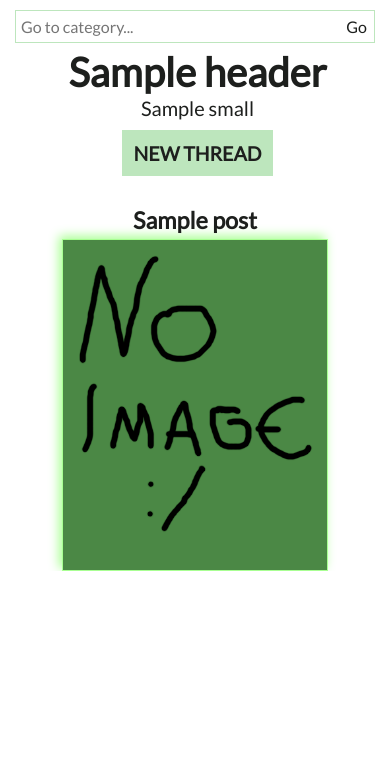
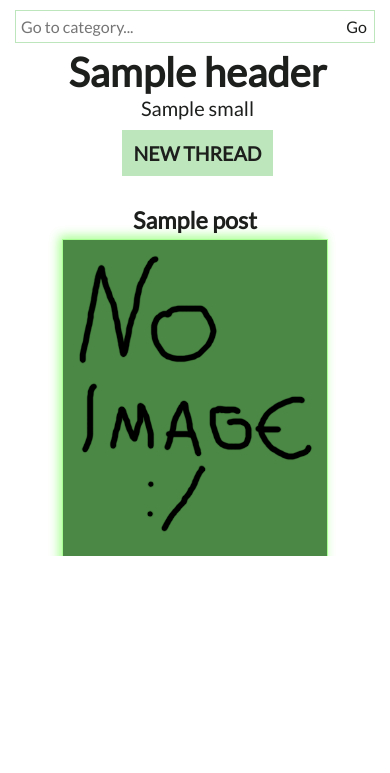
Before and after one commit to ArachnidNetworks/spiderbook2, a Flask app: template templates/home.html in a window 390 px wide. Shown: the top 773 px of the page. Run offline with Flask 2, Linux system fonts and the light colour scheme; the template is opened without the code that fills it: most values are stand-ins (such as "Sample title", 1, 10 or a date in 2020).

Commit message:
No overflowing on MY house >:(

```diff
--- a/static/css/home.css
+++ b/static/css/home.css
@@ -14,8 +14,8 @@ main {
 .post {
     min-width: 15%;
     max-width: 23%;
-    overflow-y: auto;
-    max-height: 400px;
+    overflow-y: hidden;
+    max-height: 350px;
     margin-bottom: 10px;
 }
 
@@ -100,7 +100,6 @@ main {
     }
     .post {
         max-width: none; width: 100%;
-        overflow-y: auto;
         margin-bottom: 10px;
     }
     .post h1 {
```
Also changed, not shown: static/images/b7553c6080f116f0115b1f080.jpg (added).
